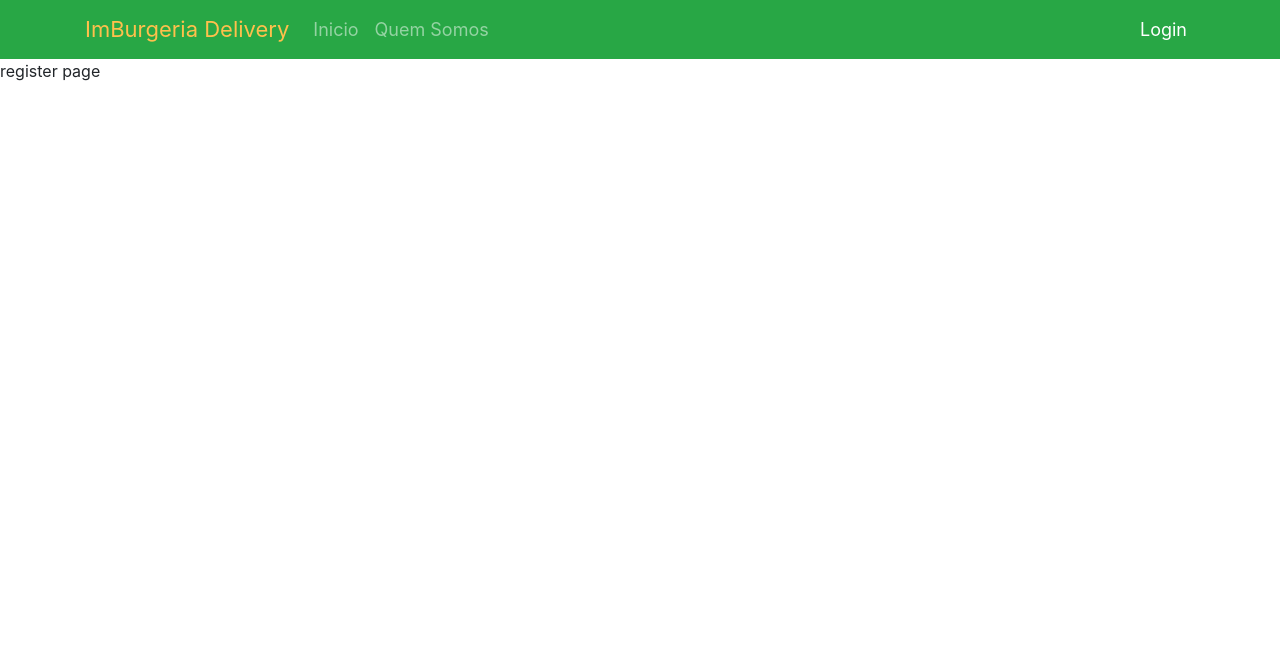
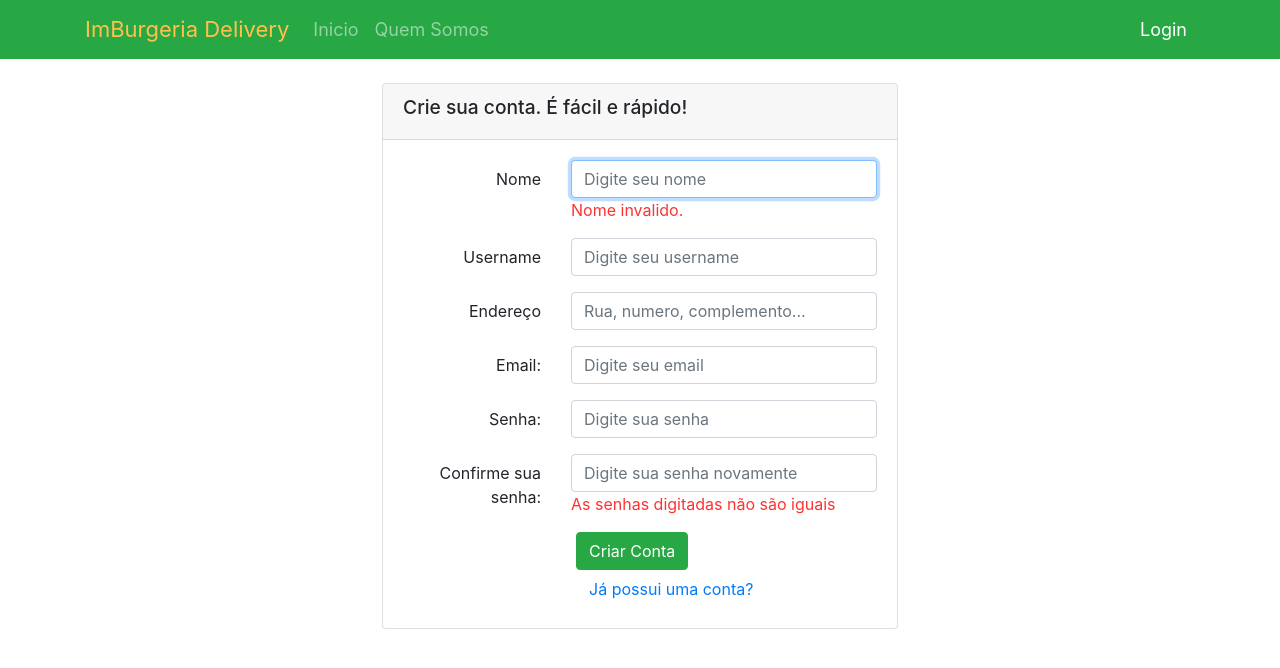
Before and after one commit to tyronedamasceno/IMBurger, a Python web app: template imburger/templates/register.html in a window 1280 px wide. Shown: the top 668 px of the page. Run offline with Jinja, Linux system fonts and the light colour scheme; the template is opened without the code that fills it, so the values that code supplies are empty; some libraries are stand-ins or nearby versions.

Commit message:
colocando layout das paginas de login e registro

```diff
--- a/imburger/templates/register.html
+++ b/imburger/templates/register.html
@@ -1,2 +1,82 @@
-{% extends "layout.html" %} {% block content %} register page {% endblock
+{% extends "layout.html" %} {% block content %} <main class="login-form mt-4">
+  <div class="cotainer">
+    <div class="row justify-content-center">
+      <div class="col-md-8 col-lg-6 col-xl-5">
+        <div class="card">
+          <div class="card-header">
+            <h1 style="font-size: 1.2rem;">Crie sua conta. É fácil e rápido!</h1>
+          </div>
+          <div class="card-body">
+            <form action="" method="">
+
+              <div class="form-group row">
+                <label for="name" class="col-md-4 col-form-label text-md-right">Nome</label>
+                <div class="col-md-8">
+                  <input type="text" id="name" class="form-control" name="name" placeholder="Digite seu nome" required
+                    autofocus>
+                  <div class="invalid-input-feedback">
+                    Nome invalido.
+                  </div>
+                </div>
+              </div>
+
+              <div class="form-group row">
+                <label for="username" class="col-md-4 col-form-label text-md-right">Username</label>
+                <div class="col-md-8">
+                  <input type="text" id="username" class="form-control" name="username" placeholder="Digite seu username"
+                    required autofocus>
+                </div>
+              </div>
+
+              <div class="form-group row">
+                <label for="username" class="col-md-4 col-form-label text-md-right">Endereço</label>
+                <div class="col-md-8">
+                  <input type="text" id="address" class="form-control" name="address" placeholder="Rua, numero, complemento..."
+                    required autofocus>
+                </div>
+              </div>
+
+              <div class="form-group row">
+                <label for="email_address" class="col-md-4 col-form-label text-md-right">Email:</label>
+                <div class="col-md-8">
+                  <input type="text" id="email_address" class="form-control" name="email-address" placeholder="Digite seu email"
+                    required autofocus>
+                </div>
+              </div>
+
+              <div class="form-group row">
+                <label for="password" class="col-md-4 col-form-label text-md-right">Senha:</label>
+                <div class="col-md-8">
+                  <input type="password" id="password" class="form-control" name="password" placeholder="Digite sua senha"
+                    required>
+                </div>
+              </div>
+
+              <div class="form-group row">
+                <label for="password" class="col-md-4 col-form-label text-md-right">Confirme sua senha:</label>
+                <div class="col-md-8">
+                  <input type="password" id="password" class="form-control" name="password" placeholder="Digite sua senha novamente"
+                    required>
+                  <div class="invalid-input-feedback">
+                    As senhas digitadas não são iguais
+                  </div>
+                </div>
+              </div>
+
+              <div class="col-md-6 offset-md-4">
+                <button type="submit" class="btn btn-success">
+                  Criar Conta
+                </button>
+                <a href="#" class="btn btn-link">
+                  Já possui uma conta?
+                </a>
+              </div>
+            </form>
+          </div>
+        </div>
+      </div>
+    </div>
+  </div>
+
+</main> {% endblock
 content %}
```
Also changed, not shown: imburger/templates/login.html (+40 -1 lines).
